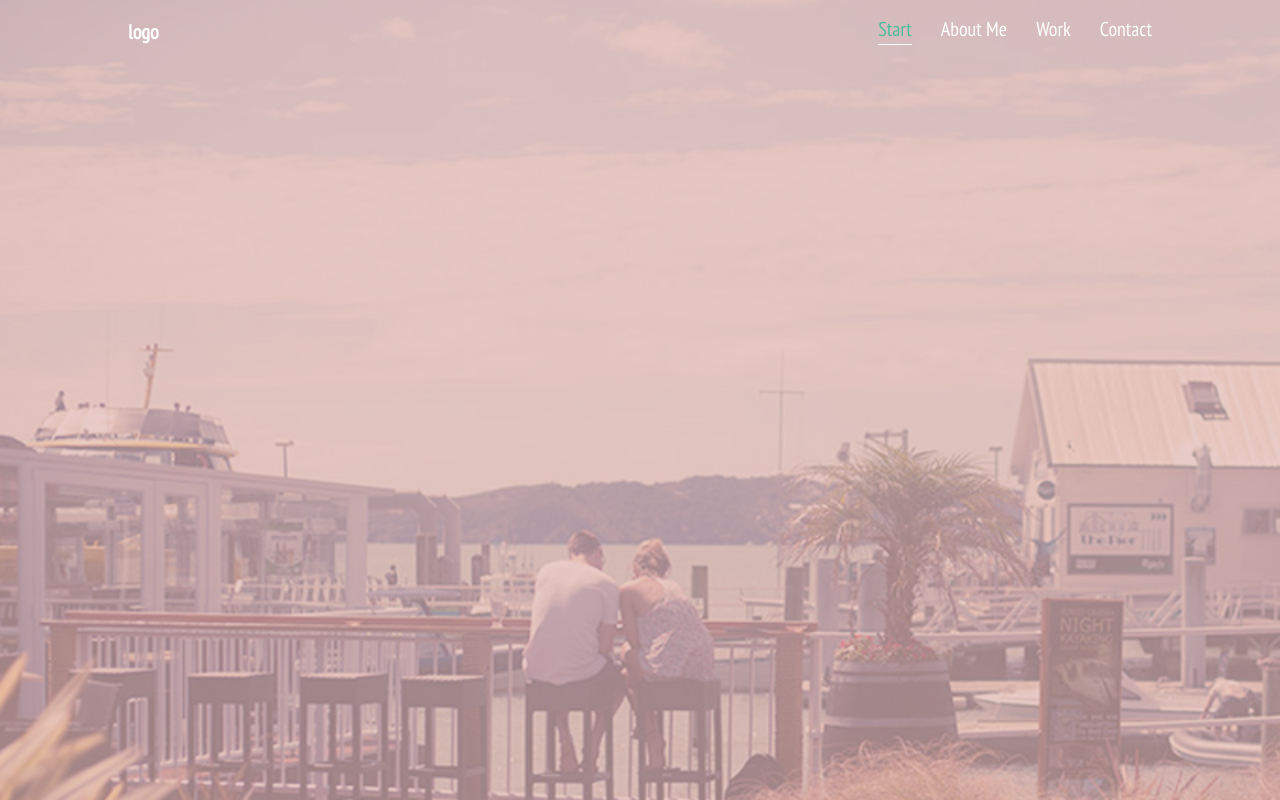
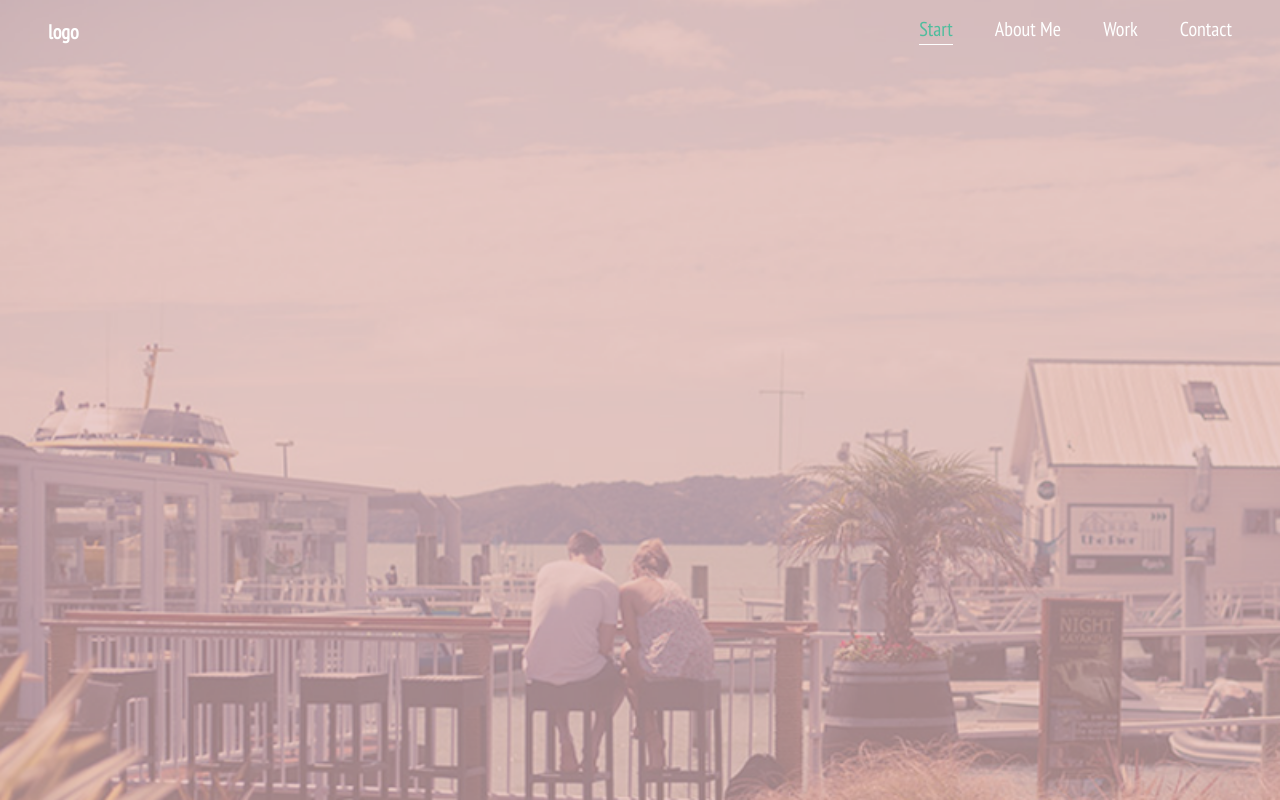
Before and after one commit to ShaRay/raphael, a website: page index.html in a window 1280 px wide. Drawn offline with Linux system fonts and the light colour scheme.

Commit message:
fixed container width

```diff
--- a/assets/scss/base/grid.scss
+++ b/assets/scss/base/grid.scss
@@ -11,7 +11,7 @@
 
 */
 .container {
-  max-width: 64em;
+  max-width: 74em;
   margin-left: auto;
   margin-right: auto;
 }
--- a/assets/scss/modules/main-nav.scss
+++ b/assets/scss/modules/main-nav.scss
@@ -12,7 +12,7 @@
   font-family: 'PT Sans Narrow', sans-serif;
   font-size: 20px;
   list-style: none;
-  margin-left: 25px;
+  margin-left: 38px;
   text-decoration: none;
 }
 
```
Also changed, not shown: dist/css/application.css.
